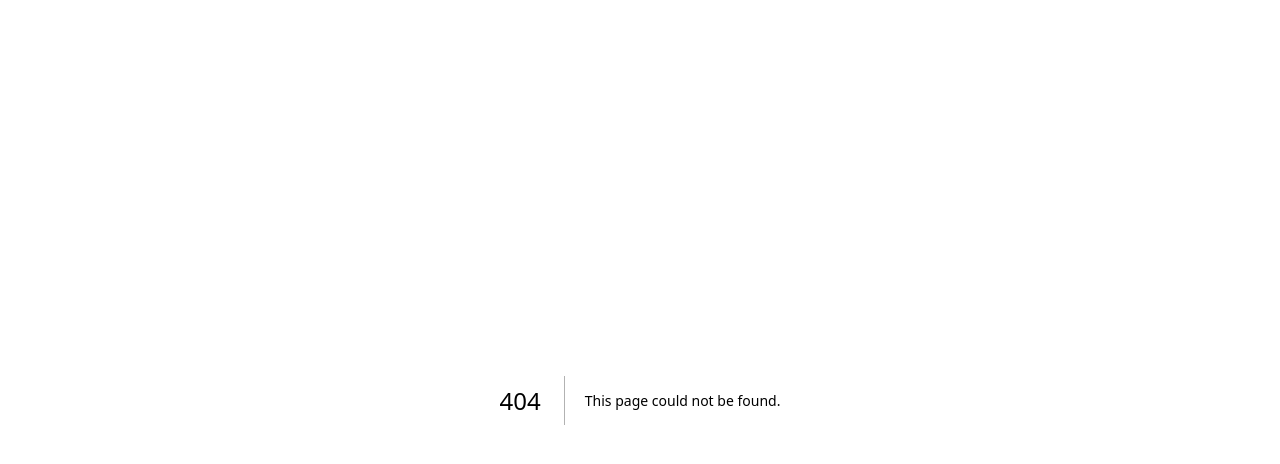
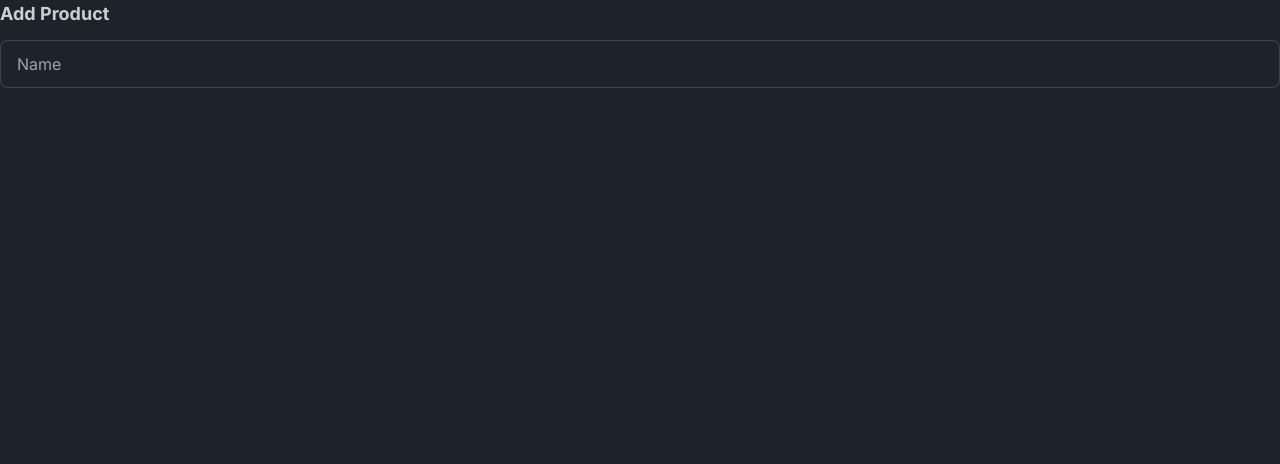
Before and after one commit to jcianciolo/ecommerce-nextjs, a Next.js app: page /add-product in a window 1280 px wide. Before the commit this address had no page. Shown: the top 464 px of the page. Built offline with nearby package versions, Linux system fonts and the light colour scheme.

Commit message:
add: add-product page

```diff
--- /dev/null
+++ b/src/app/add-product/page.tsx
@@ -0,0 +1,10 @@
+export default function AddProductPage() {
+    return (
+        <div>
+            <h1 className="text-lg mb-3 font-bold">Add Product</h1>
+            <form>
+                <input name="name" placeholder="Name" className="input input-bordered w-full mb-3" />
+            </form>
+        </div>
+    )
+}
```
